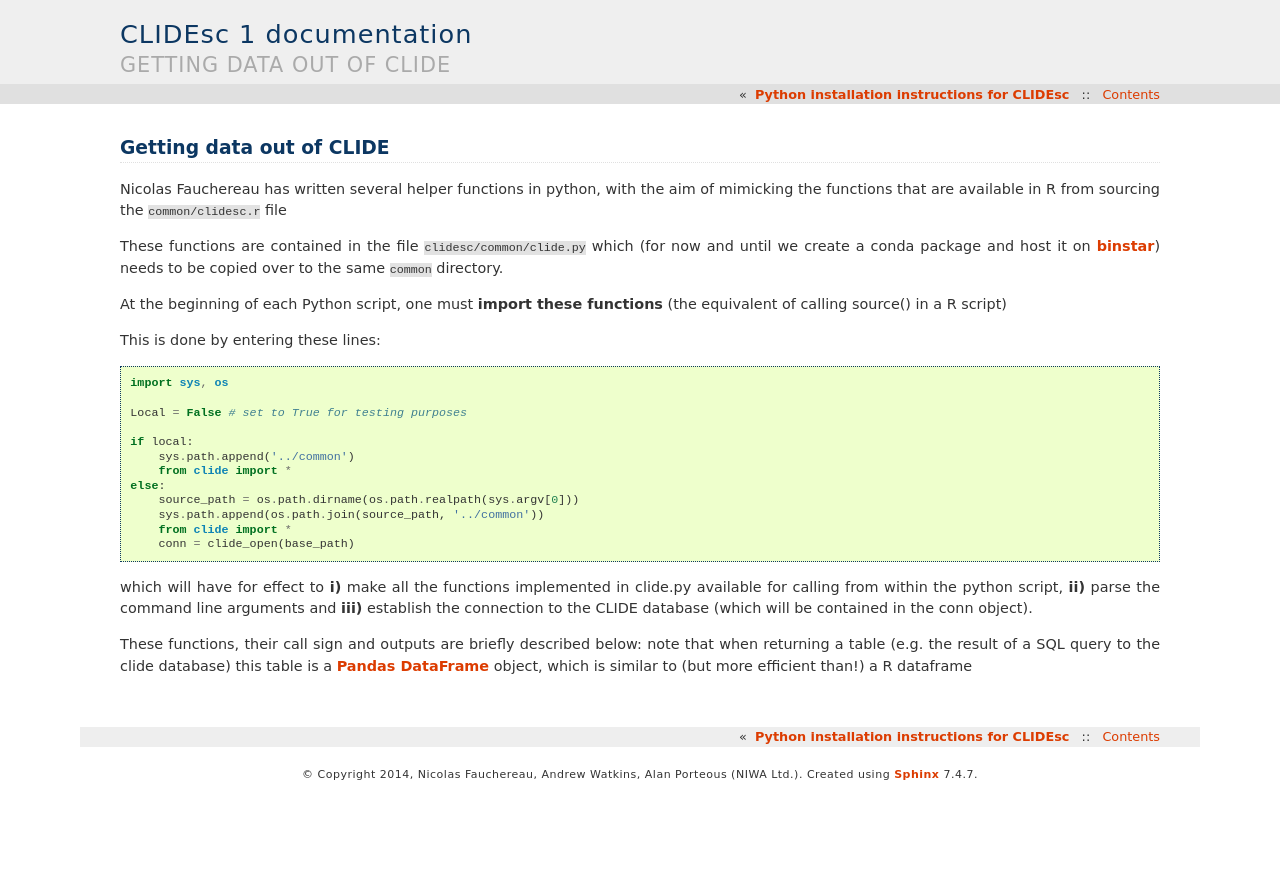
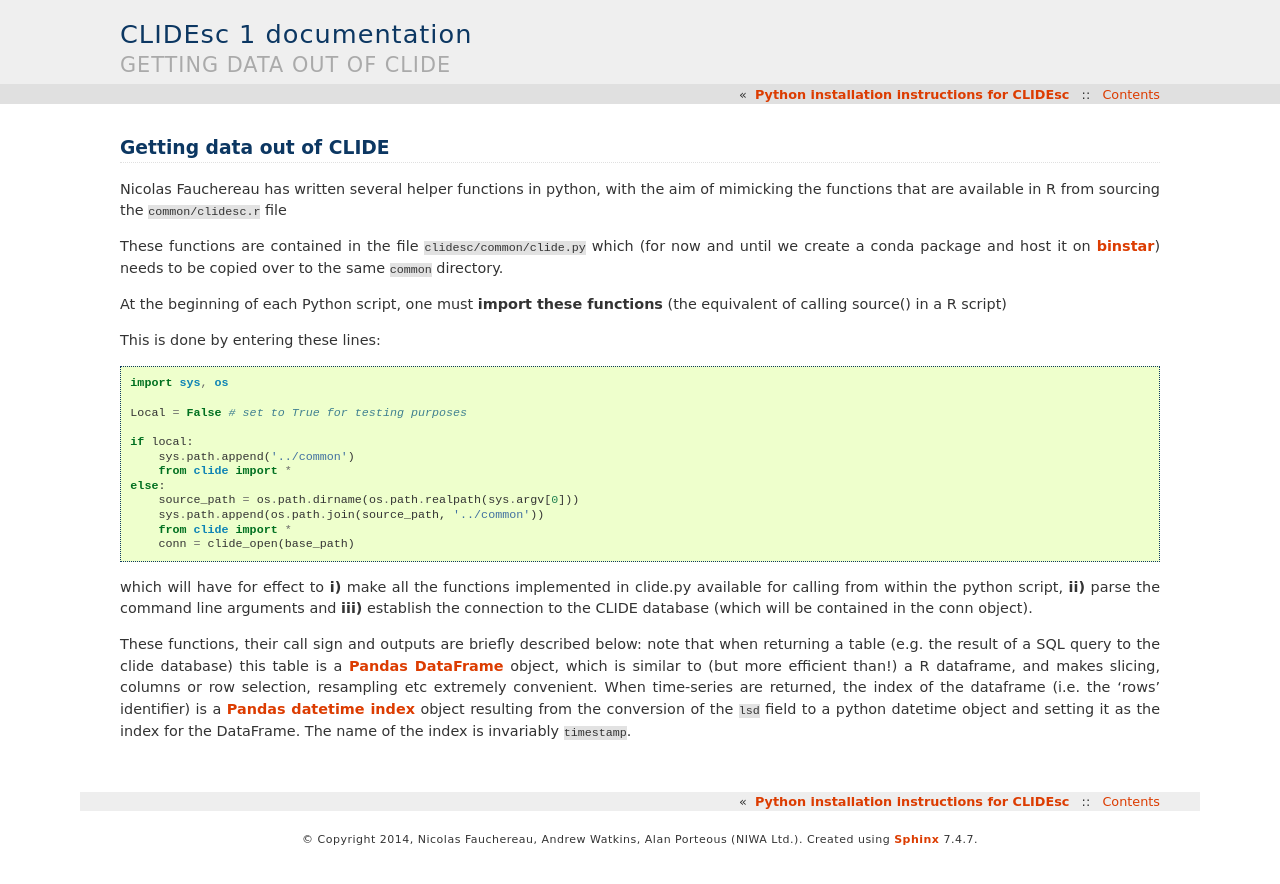
Before and after one commit to nicolasfauchereau/clidesc, a Sphinx documentation site: the page built from docs/clide.rst, in a window 1280 px wide. Shown: the top 884 px of the page. Built offline with Sphinx 7.4.7, drawn with Linux system fonts in a browser that asks for light colours.

```diff
--- a/docs/clide.rst
+++ b/docs/clide.rst
@@ -39,4 +39,11 @@ These functions, their call sign and outputs are briefly described
 below: note that when returning a table (e.g. the result of a SQL query
 to the clide database) this table is a `Pandas
 DataFrame <http://pandas.pydata.org/pandas-docs/dev/dsintro.html#dataframe>`_
-object, which is similar to (but more efficient than!) a R dataframe
+object, which is similar to (but more efficient than!) a R dataframe,
+and makes slicing, columns or row selection, resampling etc extremely
+convenient. When time-series are returned, the index of the dataframe
+(i.e. the ‘rows’ identifier) is a `Pandas datetime
+index <http://pandas.pydata.org/pandas-docs/dev/generated/pandas.DatetimeIndex.html>`_
+object resulting from the conversion of the ``lsd`` field to a python
+datetime object and setting it as the index for the DataFrame. The name
+of the index is invariably ``timestamp``.
```
Also changed, not shown: docs/clide.md (+1 -1 lines), 5 other files.
